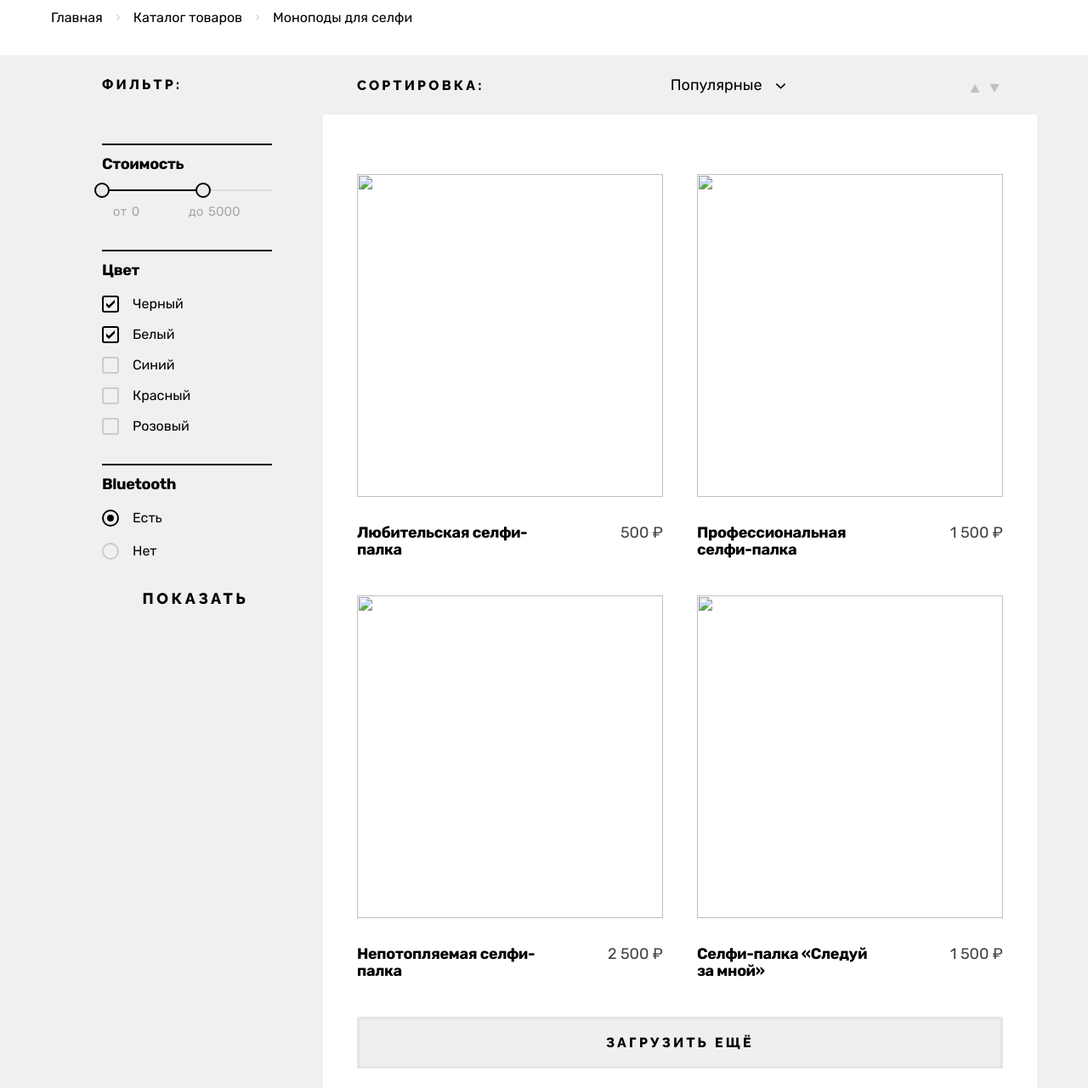
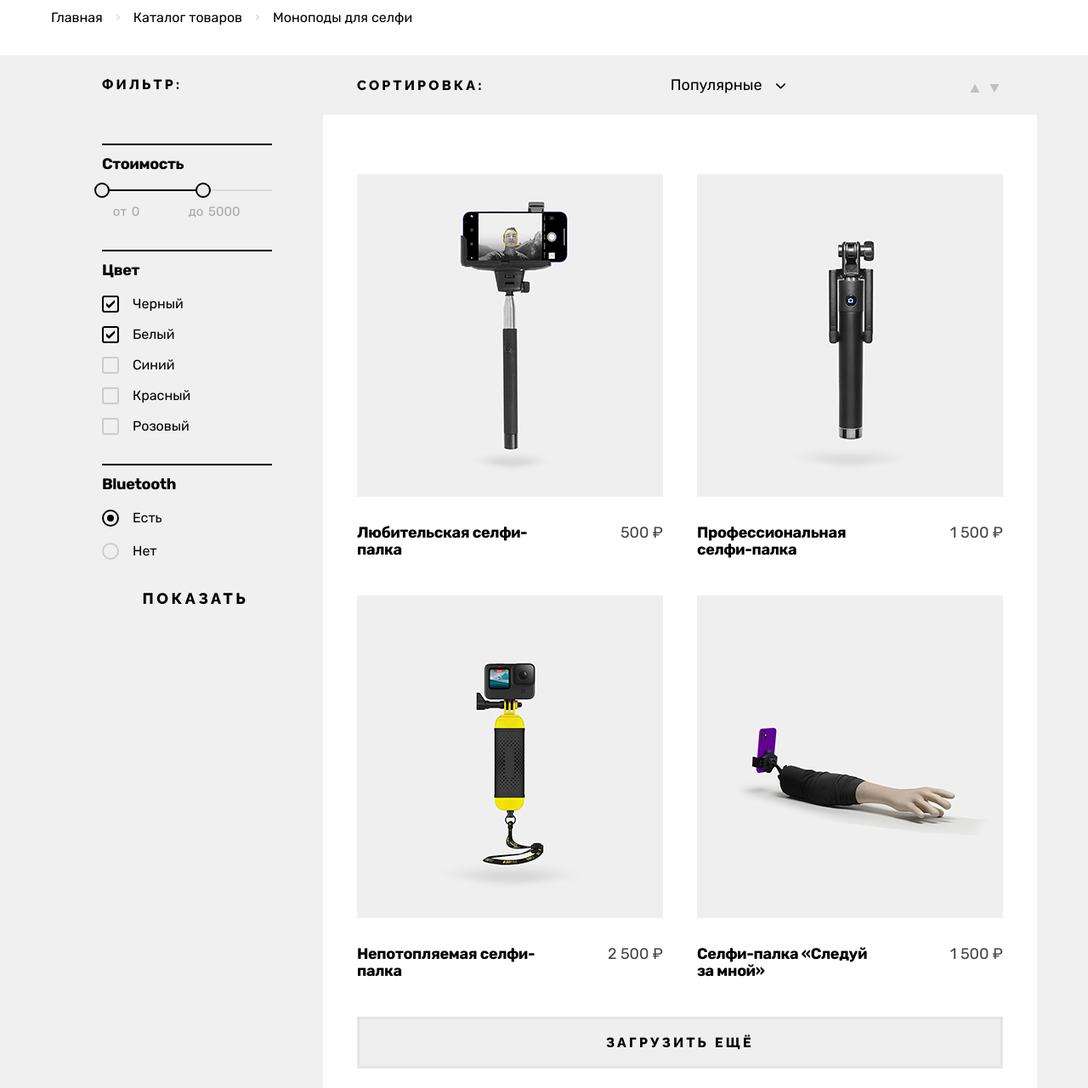
Before and after one commit to parsel95/Device, a plain HTML site: page catalog.html in a window 1280 px wide. Shown: the part 320-1601 px from the top of the page at 85% size. Drawn offline with Linux system fonts and the light colour scheme; the site is published under a folder, as on GitHub Pages, so addresses that start at the root find nothing.

Commit message:
Фикс путей изображений в каталоге

```diff
--- a/catalog.html
+++ b/catalog.html
@@ -325,7 +325,7 @@
 
               <article class="card" tabindex="0">
                 <a class="card__link" href="#" tabindex="-1">
-                  <img src="/img/Catalog/product-2.png" alt="" class="card__img">
+                  <img src="img/Catalog/product-2.png" alt="" class="card__img">
                   <div class="card__wrapper">
                     <h4 class="card__title">Любительская селфи-палка</h4>
                     <p class="card__text">500 ₽</p>
@@ -340,7 +340,7 @@
 
               <article class="card" tabindex="0">
                 <a class="card__link" href="#" tabindex="-1">
-                  <img src="/img/Catalog/product-2-1.png" alt="" class="card__img">
+                  <img src="img/Catalog/product-2-1.png" alt="" class="card__img">
                   <div class="card__wrapper">
                     <h4 class="card__title">Профессиональная селфи-палка</h4>
                     <p class="card__text">1 500 ₽</p>
@@ -355,7 +355,7 @@
 
               <article class="card" tabindex="0">
                 <a class="card__link" href="#" tabindex="-1">
-                  <img src="/img/Catalog/product-2-2.png" alt="" class="card__img">
+                  <img src="img/Catalog/product-2-2.png" alt="" class="card__img">
                   <div class="card__wrapper">
                     <h4 class="card__title">Непотопляемая
                       селфи-палка</h4>
@@ -371,7 +371,7 @@
 
               <article class="card" tabindex="0">
                 <a class="card__link" href="#" tabindex="-1">
-                  <img src="/img/Catalog/product-2-3.png" alt="" class="card__img">
+                  <img src="img/Catalog/product-2-3.png" alt="" class="card__img">
                   <div class="card__wrapper">
                     <h4 class="card__title">Селфи-палка «Следуй за мной»</h4>
                     <p class="card__text">1 500 ₽</p>
```
